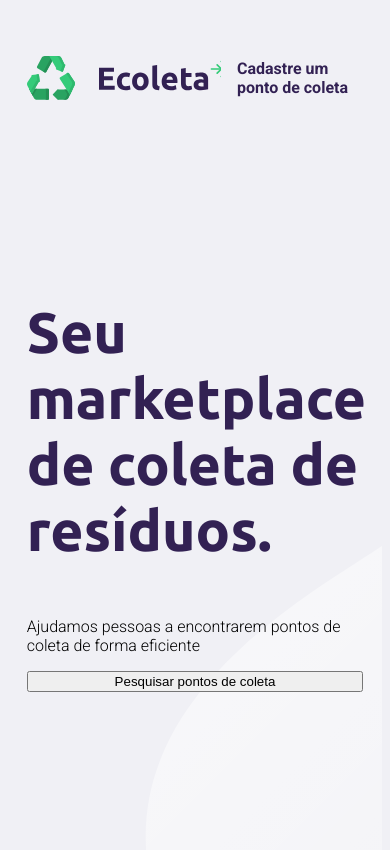
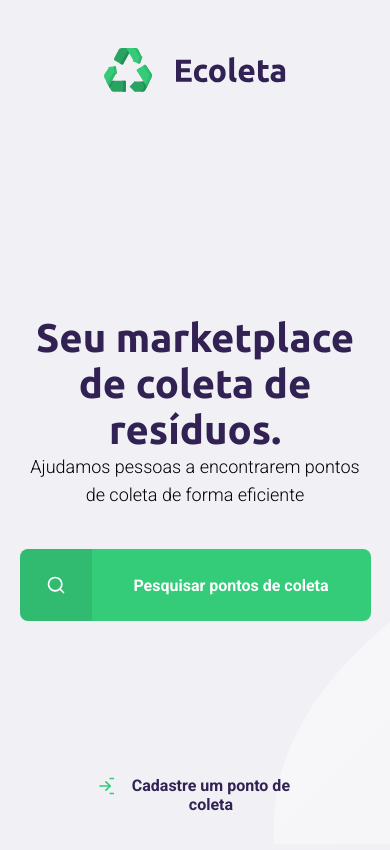
Before and after one commit to Diegooliveyra/Semana-Rocketseat-Nextlevelweek, a plain HTML site: page index.html in a window 390 px wide. Drawn offline with Linux system fonts and the light colour scheme.

Commit message:
Feito a pagina Home

```diff
--- /dev/null
+++ b/css/home.css
@@ -0,0 +1,94 @@
+.page-home {
+  height: 100vh;
+  background-image: url(../assets/home-background.svg);
+  background-position: 35vw bottom;
+  background-repeat: no-repeat;
+}
+
+.page-home .content {
+  width: 90%;
+  height: 100%;
+  max-width: 1100px;
+  margin: 0 auto;
+  display: flex;
+  flex-direction: column;
+}
+
+.page-home .header {
+  display: flex;
+  align-items: center;
+  justify-content: space-between;
+  margin-top: 48px;
+}
+
+.page-home .header a {
+  display: flex;
+  color: var(--title-color);
+  font-weight: 700;
+}
+
+.page-home .header span {
+  background-image: url(../assets/log-in.svg);
+  display: flex;
+  width: 20px;
+  height: 20px;
+  margin-right: 16px;
+}
+
+.page-home .main {
+  max-width: 560px;
+  flex: 1;
+  display: flex;
+  flex-direction: column;
+  justify-content: center;
+}
+
+.page-home .main h1 {
+  font-size: 57px;
+}
+
+.page-home .main p {
+  font-size: 24px;
+  line-height: 38px;
+  font-weight: 400;
+}
+
+.page-home .main a {
+  width: 100%;
+  max-width: 360px;
+  height: 72px;
+  background-color: var(--primary-color);
+  border-radius: 8px;
+  display: flex;
+  align-items: center;
+  color: white;
+  margin-top: 40px;
+  transition: 400ms;
+}
+
+.page-home .main a:hover {
+  background-color: var(--primary-color-dark);
+
+}
+
+.page-home .main a span {
+  background-color: rgba(0, 0, 0, 0.08);
+  border-radius: 8px 0 0 8px;
+  width: 72px;
+  height: 72px;
+  display: flex;
+  justify-content: center;
+  align-items: center;
+}
+
+.page-home .main a span::after {
+  content: "";
+  background-image: url(../assets/search.svg);
+  width: 20px;
+  height: 20px;
+}
+
+.page-home .main a strong {
+  flex: 1;
+  text-align: center;
+}
--- a/css/main.css
+++ b/css/main.css
@@ -1,5 +1,11 @@
 :root {
   --title-color: #322153;
+  --primary-color: #34cb79;
+}
+
+* {
+  margin: 0;
+  padding: 0;
 }
 
 html {
@@ -14,59 +20,10 @@ a {
   text-decoration: none;
 }
 
-h1, h2, h3 {
-  font-family: 'Ubuntu', sans-serif;
+h1,
+h2,
+h3 {
+  font-family: "Ubuntu", sans-serif;
   color: var(--title-color);
   font-weight: 700;
 }
-
-.page-home {
-  height: 100vh;
-  background-image: url(../assets/home-background.svg);
-  background-position: 35vw bottom;
-  background-repeat: no-repeat;
-}
-
-.page-home .content {
-  width: 90%;
-  height: 100%;
-  max-width: 1100px;
-  margin: 0 auto;
-  display: flex;
-  flex-direction: column;
-}
-
-.page-home .header {
-  display: flex;
-  align-items: center;
-  justify-content: space-between;
-  margin-top: 48px;
-}
-
-.page-home .header a {
-  display: flex;
-  color: var(--title-color);
-  font-weight: 700;
-}
-
-.page-home .header span {
-  background-image: url(../assets/log-in.svg);
-  display: flex;
-  width: 20px;
-  height: 20px;
-  margin-right: 16px;
-}
-
-.page-home .main {
-  max-width: 560px;
-  flex: 1;
-  display: flex;
-  flex-direction: column;
-  justify-content: center;
-
-}
-
-.page-home .main h1 {
-  font-size: 57px;
-
-}
--- /dev/null
+++ b/css/responsive.css
@@ -0,0 +1,38 @@
+@media (max-width:900px) {
+  .page-home {
+    background-position: 70vw bottom;
+  }
+  .page-home .content {
+   align-items: center;
+   text-align: center;
+  }
+  .page-home .header a {
+    position: absolute;
+    bottom: 30px;
+    left: 50%;
+    transform: translateX(-50%);
+  }
+  .page-home .main {
+    align-items: center;
+  }
+  .page-home .main h1 {
+    font-size: 40px;
+  }
+
+  .page-home .main p {
+    font-size: 18px;
+    line-height: 28px;
+  }
+
+}
+@media (min-width:1700px) {
+  .page-home {
+    background-position-x: 40vw;
+  }
+}
+
+@media (max-height:760px) {
+  .page-home {
+    background-position-y: 130px;
+  }
+}
--- a/index.html
+++ b/index.html
@@ -6,16 +6,17 @@
     <title>Ecoleta</title>
     <link
       href="https://fonts.googleapis.com/css2?family=Roboto:wght@300;700&family=Ubuntu:wght@700&display=swap"
-
       rel="stylesheet"
     />
     <link rel="stylesheet" href="./css/main.css" />
+    <link rel="stylesheet" href="./css/home.css" />
+    <link rel="stylesheet" href="./css/responsive.css" />
   </head>
   <body>
     <div class="page-home">
       <div class="content">
         <header class="header">
-          <img src="/assets/logo.svg" alt="Logomarca Ecoleta" />
+          <img src="assets/logo.svg" alt="Logomarca Ecoleta" />
           <a href="#">
             <span></span>
             Cadastre um ponto de coleta
@@ -27,7 +28,10 @@
           <p>
             Ajudamos pessoas a encontrarem pontos de coleta de forma eficiente
           </p>
-          <button>Pesquisar pontos de coleta</button>
+          <a href="#">
+            <span></span>
+            <strong> Pesquisar pontos de coleta</strong>
+          </a>
         </main>
       </div>
     </div>
```
